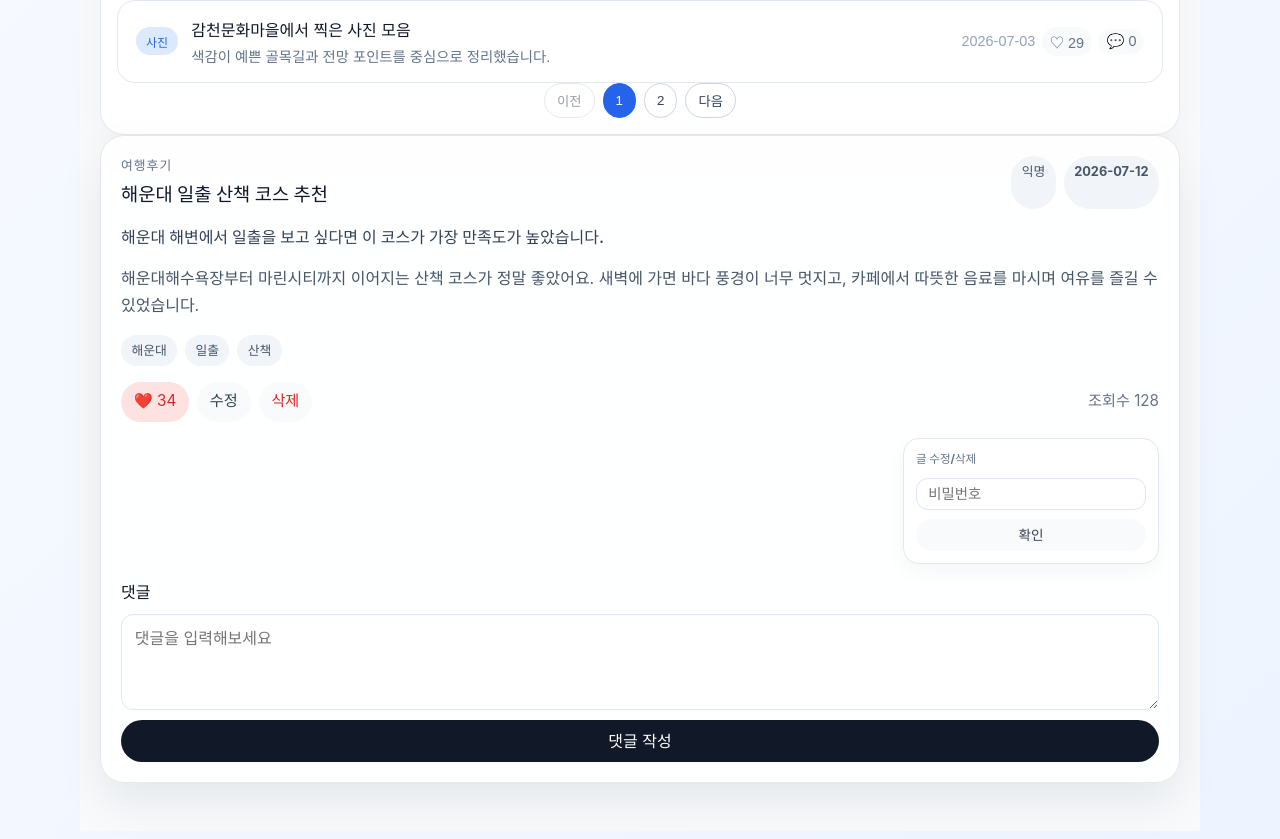
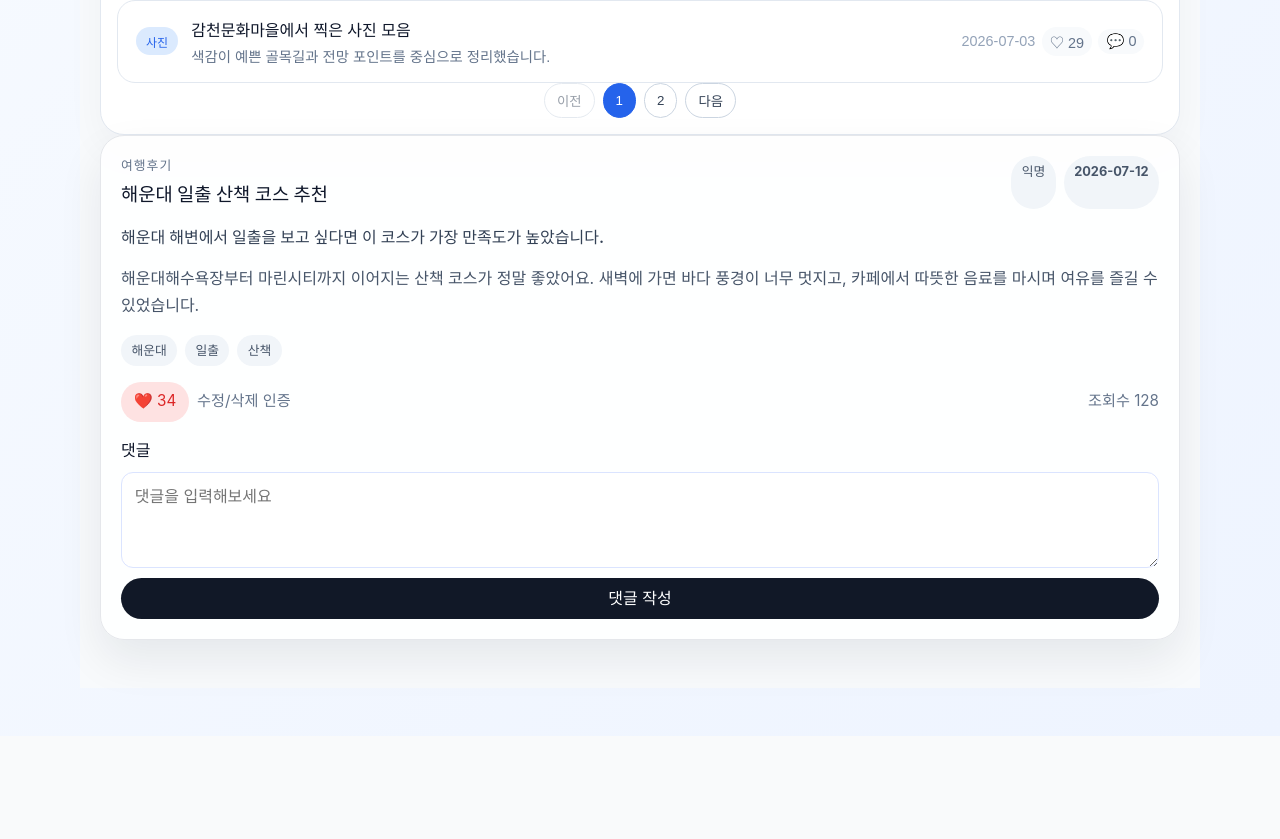
Before and after one commit to Purenight34/ODEGO-netlify, a Vue app: page / in a window 1280 px wide. Shown: the part 680-1519 px from the top of the page. After the commit the page ends 1416 px from the top, so only its background shows below. Built offline with nearby package versions, Linux system fonts and the light colour scheme.

Commit message:
비밀번호구현

```diff
--- a/src/components/community/BoardDetail.vue
+++ b/src/components/community/BoardDetail.vue
@@ -1,5 +1,5 @@
 <script setup>
-import { reactive, watch } from 'vue'
+import { reactive, ref, watch } from 'vue'
 
 const props = defineProps({
   post: {
@@ -21,6 +21,10 @@ const props = defineProps({
   commentText: {
     type: String,
     default: ''
+  },
+  isAuthenticated: {
+    type: Boolean,
+    default: false
   }
 })
 
@@ -39,6 +43,7 @@ const editForm = reactive({
   title: '',
   content: ''
 })
+const isPasswordMode = ref(false)
 
 function likePost() {
   if (props.post) {
@@ -70,6 +75,11 @@ function verifyPassword() {
   }
 }
 
+function openPasswordMode() {
+  isPasswordMode.value = true
+  emit('update:password-input', '')
+}
+
 watch(
   () => props.post,
   (value) => {
@@ -77,8 +87,19 @@ watch(
       editForm.title = value.title
       editForm.content = value.content
     }
+    isPasswordMode.value = false
   },
   { immediate: true }
+)
+
+watch(
+  () => props.isAuthenticated,
+  (value) => {
+    if (value) {
+      isPasswordMode.value = false
+      emit('update:password-input', '')
+    }
+  }
 )
 </script>
 
@@ -119,15 +140,28 @@ watch(
     <div class="detail-footer">
       <div class="action-group">
         <button class="like-button" @click="likePost">❤️ {{ post.likes }}</button>
-        <button class="secondary-button" @click="editPost">수정</button>
-        <button class="secondary-button danger" @click="deletePost">삭제</button>
+        <button v-if="!isAuthenticated && !isPasswordMode" class="auth-link" @click="openPasswordMode">수정/삭제 인증</button>
+        <template v-else-if="isAuthenticated">
+          <button class="secondary-button" @click="editPost">수정</button>
+          <button class="secondary-button danger" @click="deletePost">삭제</button>
+        </template>
       </div>
       <span>조회수 {{ post.views }}</span>
     </div>
 
-    <div class="password-box">
-      <p class="password-title">글 수정/삭제</p>
-      <input :value="passwordInput" placeholder="비밀번호" @input="emit('update:password-input', $event.target.value)" />
+    <div v-if="isPasswordMode" class="password-box">
+      <div class="password-head">
+        <p class="password-title">글 수정/삭제</p>
+        <button class="icon-button" type="button" @click="isPasswordMode = false">✕</button>
+      </div>
+      <input
+        :value="passwordInput"
+        type="number"
+        inputmode="numeric"
+        placeholder="비밀번호 (숫자)"
+        @input="emit('update:password-input', $event.target.value.slice(0, 4))"
+        class="password-input"
+      />
       <button class="secondary-button compact" @click="verifyPassword">확인</button>
       <p v-if="passwordError" class="error-text">{{ passwordError }}</p>
     </div>
@@ -260,6 +294,15 @@ h4 {
   color: #dc2626;
 }
 
+.auth-link {
+  border: none;
+  background: transparent;
+  padding: 0;
+  color: #64748b;
+  font: inherit;
+  cursor: pointer;
+}
+
 .edit-form,
 .password-box,
 .comment-box {
@@ -278,6 +321,14 @@ h4 {
   box-shadow: 0 8px 20px rgba(15, 23, 42, 0.04);
 }
 
+.password-head {
+  display: flex;
+  justify-content: space-between;
+  align-items: center;
+  gap: 0.5rem;
+  margin-bottom: 0.35rem;
+}
+
 .password-title {
   margin: 0;
   font-size: 0.72rem;
@@ -286,10 +337,25 @@ h4 {
   text-transform: uppercase;
 }
 
+.icon-button {
+  border: none;
+  background: transparent;
+  color: #94a3b8;
+  cursor: pointer;
+  font-size: 0.9rem;
+}
+
 .password-box input {
   height: 2rem;
   padding: 0 0.7rem;
   font-size: 0.9rem;
+  appearance: textfield;
+}
+
+.password-box input::-webkit-outer-spin-button,
+.password-box input::-webkit-inner-spin-button {
+  -webkit-appearance: none;
+  margin: 0;
 }
 
 .password-box .compact {
--- a/src/components/community/CommunitySection.vue
+++ b/src/components/community/CommunitySection.vue
@@ -29,6 +29,7 @@ const editingPostId = ref(null)
 const passwordInput = ref('')
 const passwordError = ref('')
 const commentText = ref('')
+const authenticatedPostId = ref(null)
 
 const tabs = ['전체', '맛집', '여행지', '축제', '카페', '기타']
 
@@ -61,6 +62,8 @@ const selectedPost = computed(() => {
 
 function selectPost(postId) {
   selectedPostId.value = postId
+  authenticatedPostId.value = null
+  editingPostId.value = null
   passwordError.value = ''
   passwordInput.value = ''
   commentText.value = ''
@@ -85,15 +88,22 @@ function handleCreatePost(payload) {
 function toggleCreateForm() {
   showCreateForm.value = !showCreateForm.value
   editingPostId.value = null
+  authenticatedPostId.value = null
   passwordError.value = ''
+  passwordInput.value = ''
 }
 
 function openEditMode() {
-  editingPostId.value = selectedPost.value?.id ?? null
+  if (!selectedPost.value) return
+  if (authenticatedPostId.value !== selectedPost.value.id) {
+    passwordError.value = '먼저 수정/삭제 인증을 진행해주세요.'
+    return
+  }
+  editingPostId.value = selectedPost.value.id
 }
 
 function submitEdit(payload) {
-  if (!selectedPost.value) return
+  if (!selectedPost.value || authenticatedPostId.value !== selectedPost.value.id) return
   posts.value = updatePostEntry(posts.value, selectedPost.value.id, payload)
   savePosts(posts.value)
   editingPostId.value = null
@@ -102,12 +112,19 @@ function submitEdit(payload) {
 function deletePost(postId) {
   const target = posts.value.find((post) => post.id === postId)
   if (!target) return
+  if (authenticatedPostId.value !== postId) {
+    passwordError.value = '먼저 수정/삭제 인증을 진행해주세요.'
+    return
+  }
 
   const confirmed = window.confirm('정말로 이 글을 삭제하시겠습니까?')
   if (!confirmed) return
 
   posts.value = deletePostEntry(posts.value, postId)
   savePosts(posts.value)
+  authenticatedPostId.value = null
+  passwordInput.value = ''
+  passwordError.value = ''
   if (selectedPostId.value === postId) {
     selectedPostId.value = posts.value[0]?.id ?? null
   }
@@ -135,7 +152,8 @@ function verifyPassword(postId) {
   }
 
   passwordError.value = ''
-  deletePost(postId)
+  passwordInput.value = ''
+  authenticatedPostId.value = postId
 }
 
 watch(searchTerm, () => {
@@ -196,6 +214,7 @@ watch(searchTerm, () => {
       :password-input="passwordInput"
       :password-error="passwordError"
       :comment-text="commentText"
+      :is-authenticated="authenticatedPostId === selectedPost?.id"
       @like-post="likePost"
       @delete-post="deletePost"
       @edit-post="openEditMode"
```
